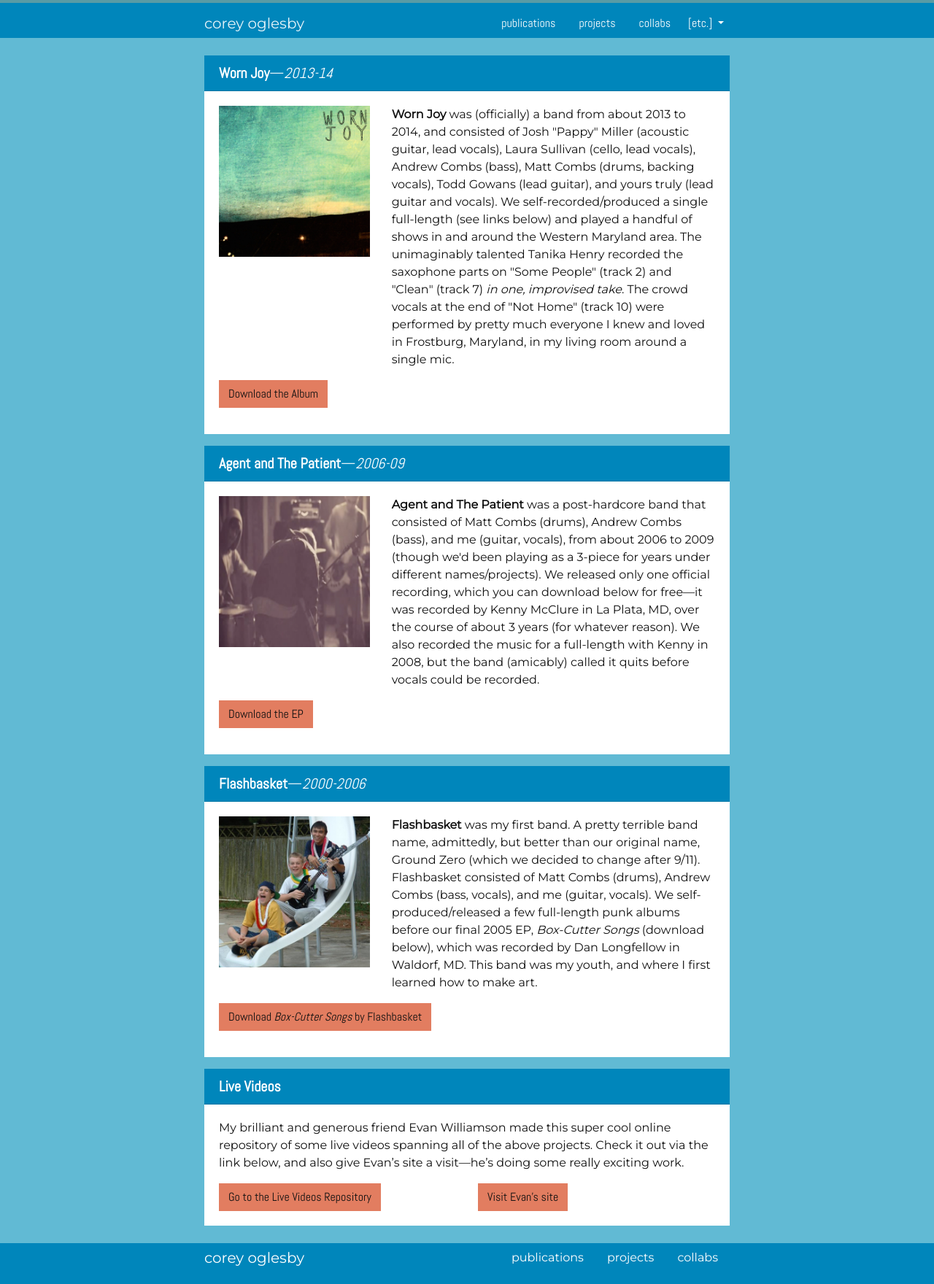
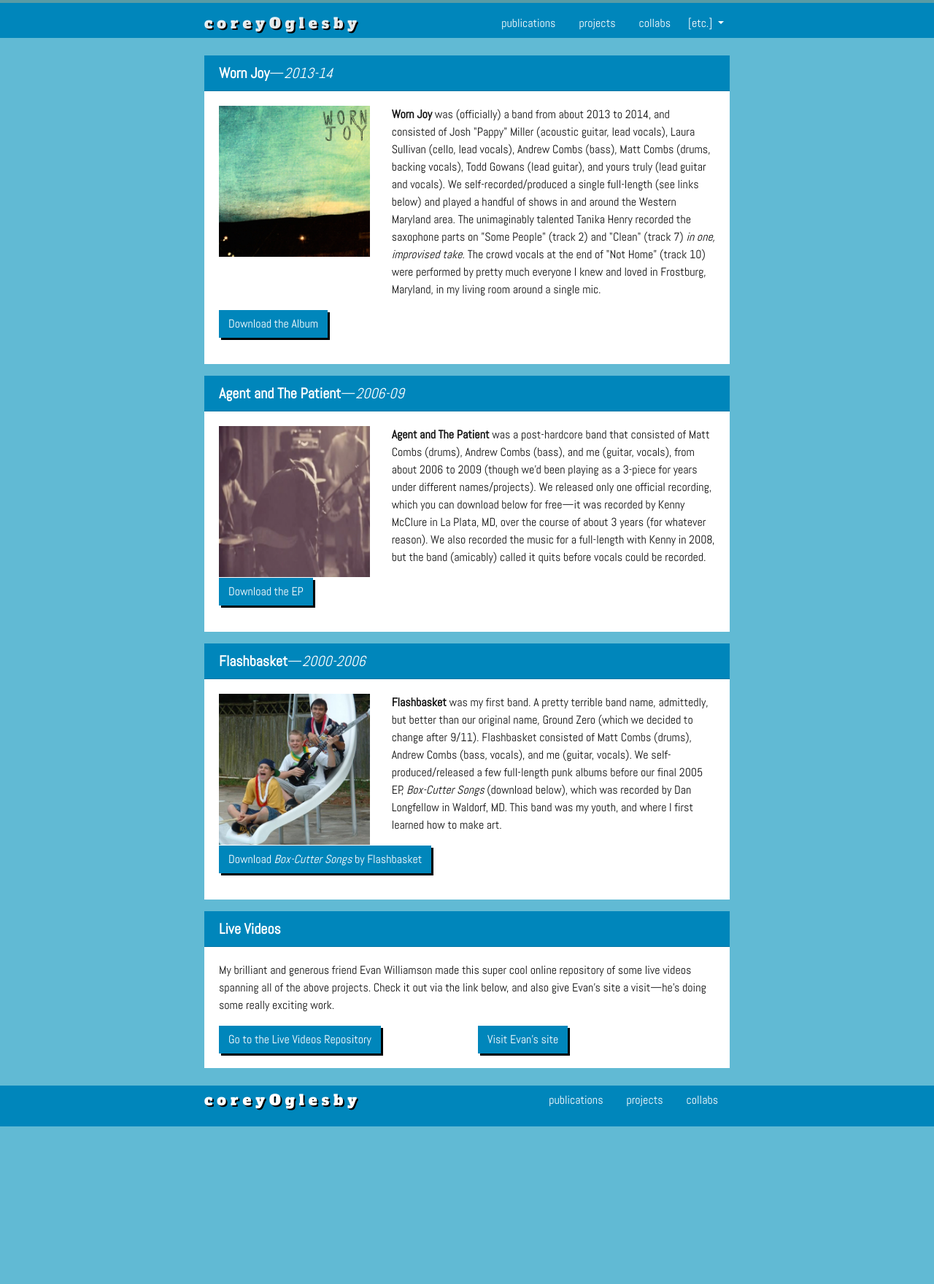
Before and after one commit to coroglesby/corey, a Jekyll site: the page built from content/3-music.md, in a window 1280 px wide. Shown: the whole page at 73% size. Built offline with Jekyll 4.4.1, drawn with Linux system fonts in a browser that asks for light colours; after the commit the page ends 1544 px from its top, so only the background shows below that.

Commit message:
big push

```diff
--- a/_config.yml
+++ b/_config.yml
@@ -4,7 +4,7 @@
 
 # Site settings
 # title appears in the header
-title: corey oglesby
+title: c o r e y O g l e s b y
 # title-icon appears in the header to give some pizazz (leave blank for none)
 # choose from Font Awesome 5 free, https://fontawesome.com/icons?d=gallery&m=free
 # some options: fas fa-wrench; fas fa-cogs; fas fa-code; fas fa-chalkboard-teacher; fas fa-book-open
--- a/_includes/head.html
+++ b/_includes/head.html
@@ -20,5 +20,5 @@
 <link rel="stylesheet" href="{{ '/assets/css/bootstrap.min.css' | absolute_url }}" type="text/css">
 <link rel="stylesheet" href="{{ '/assets/fontawesome/css/all.min.css' | absolute_url }}" >
 <link rel="stylesheet" href="{{ '/assets/css/custom.css' | absolute_url }}">
-<link href="https://fonts.googleapis.com/css?family=Abel|Arvo|Montserrat" rel="stylesheet">
+<link href="https://fonts.googleapis.com/css?family=Abel|Alfa+Slab+One|Arvo|Montserrat" rel="stylesheet">
 {% include google-analytics.html %}
--- a/_sass/_custom.scss
+++ b/_sass/_custom.scss
@@ -3,6 +3,7 @@ header {
     border-top: solid 4px $top-border;
     .nav {
         color: #ffffff;
+
     }
     .nav-tabs {
         border: none;
@@ -19,6 +20,7 @@ footer {
     border-top: solid 0px $top-border;
     .nav-link {
         color: #ffffff;
+        font-family: 'Abel', sans-serif;
         &.active {
             text-decoration: line-through;
             background-color: rgb(97, 186, 212);
@@ -35,20 +37,23 @@ footer {
     font-family: 'Abel', sans-serif;
     background-color:rgb(0, 134, 187);
     color:#ffffff;
+    box-shadow: 3px 3px rgb(0, 0, 0);
 }
 
 .card {
     border-radius: 0;
     border: none;
+
 }
 
 body-bg {
     color: #111111;
+
 }
 body {
     color: #111111;
     background-color: rgb(97, 186, 212);
-    font-family: 'Montserrat', sans-serif;
+    font-family: 'Abel', sans-serif;
 }
 
 h5 {
@@ -70,14 +75,31 @@ a {
 
 .navbar-light .navbar-brand {
     color: rgba(255, 255, 255, 0.9);
+    font-family: 'Alfa Slab One', cursive;
+    text-shadow: 2px 2px rgb(0, 0, 0);
+    &:hover {
+        color:#ffffff;
+    }
 }
 
 .navbar-brand {
     color:#ffffff;
+    font-family: 'Alfa Slab One', cursive;
+    text-shadow: 2px 2px rgb(0, 0, 0);
+    &:hover {
+        color:#ffffff;
+    }
+
+}
+
+.navbar-inverse .navbar-brand:hover,
+.navbar-inverse .navbar-brand:focus {
+  background-color: transparent;
+  color: #ff0000;
 }
 
 .dropdown-item {
-    background-color: #E27D60;
+    background-color: rgb(0, 134, 187);
     padding-top: 0;
     padding-bottom: 0;
     font-family: 'Abel', sans-serif;
--- a/content/3-music.md
+++ b/content/3-music.md
@@ -14,7 +14,7 @@ nav: false
     </div>
 </div>
 
-<a href="{{ '/content/files/Worn Joy.zip' | relative_url }}" class="btn" target="_blank" style="background-color: #E27D60;color: #111111;">Download the Album</a>
+<a href="{{ '/content/files/Worn Joy.zip' | relative_url }}" class="btn" target="_blank">Download the Album</a>
 
 {% endcapture %}
 {% include card.md text=text header="<strong>Worn Joy</strong>—<em>2013-14</em>" %}
@@ -30,7 +30,7 @@ nav: false
     </div>
 </div>
 
-<a href="{{ '/content/files/Agent and The Patient.zip' | relative_url }}" class="btn" target="_blank" style="background-color: #E27D60;color: #111111;">Download the EP</a>
+<a href="{{ '/content/files/Agent and The Patient.zip' | relative_url }}" class="btn" target="_blank">Download the EP</a>
 
 {% endcapture %}
 {% include card.md text=text header="<strong>Agent and The Patient</strong>—<em>2006-09</em>" %}
@@ -46,7 +46,7 @@ nav: false
     </div>
 </div>
 
-<a href="{{ '/content/files/Flashbasket_Box-Cutter Songs.zip' | relative_url }}" class="btn" target="_blank" style="background-color: #E27D60;color: #111111;">Download <em>Box-Cutter Songs</em> by Flashbasket</a>
+<a href="{{ '/content/files/Flashbasket_Box-Cutter Songs.zip' | relative_url }}" class="btn" target="_blank">Download <em>Box-Cutter Songs</em> by Flashbasket</a>
 
 {% endcapture %}
 {% include card.md text=text header="<strong>Flashbasket</strong>—<em>2000-2006</em>" %}
@@ -57,10 +57,10 @@ My brilliant and generous friend Evan Williamson made this super cool online rep
 
 <div class="row">
     <div class="col-sm-6">
-        <a href="https://coroglesby.github.io/live-music-videos/" class="btn" target="_blank" style="background-color: #E27D60;color: #111111;">Go to the Live Videos Repository</a>
+        <a href="https://coroglesby.github.io/live-music-videos/" class="btn" target="_blank">Go to the Live Videos Repository</a>
     </div>
     <div class="col-sm-6">
-        <a href="https://evanwill.github.io/" class="btn" target="_blank" style="background-color: #E27D60;color: #111111;">Visit Evan's site</a>
+        <a href="https://evanwill.github.io/" class="btn" target="_blank">Visit Evan's site</a>
     </div>
 </div>
 
```
Also changed, not shown: content/2-collabs.md (+5 -5 lines), index.html (renamed from index.md, +4 -3 lines), favicon.ico, images/corey.png (added), 11 other files.
